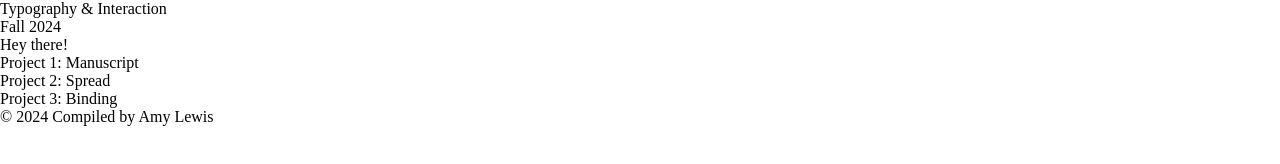
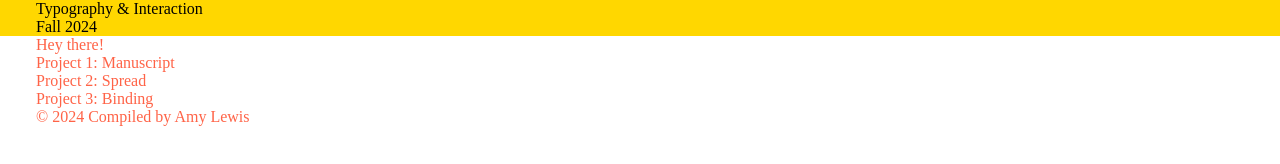
Before and after one commit to AmyLew15/amylew15.github.io, a plain HTML site: page index.html in a window 1280 px wide. Drawn offline with Linux system fonts and the light colour scheme.

Commit message:
gutter spacing

```diff
--- a/assets/landing.css
+++ b/assets/landing.css
@@ -5,5 +5,17 @@
 	--primary-color: black;
 	--background-color: rgb(247, 237, 208);
 	--accent-color: tomato;
+	--fun-color: gold;
+}
 
+header{
+	background-color: var(--fun-color);
 }
+
+.gutters{
+	padding-inline: var(--gutter)
+}
+
+p{
+	color: var(--accent-color)
+}
--- a/index.html
+++ b/index.html
@@ -8,11 +8,11 @@
 		</title>
 	</head>
 	<body>
-		<header>
+		<header class="gutters">
 			<h1>Typography & Interaction</h1>
 			<h2>Fall 2024</h2>
 		</header>
-		<section>
+		<section class="gutters">
 			<p>Hey there!</p>
 			<ul>
 				<li>
@@ -33,7 +33,7 @@
 			</ul>
 		</section>
 	</body>
-	<footer>
+	<footer class="gutters">
 		<p>© 2024 Compiled by Amy Lewis</p>
 	</footer>
 </html>
```
